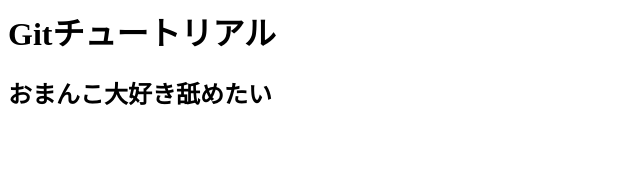
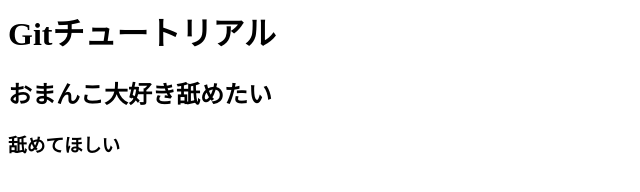
Before and after one commit to kaito1106/git_tutorial_bak, a plain HTML site: page index.html in a window 1280 px wide. Shown: the whole page, without its empty margins (0-640 px from the left). Drawn offline with Linux system fonts and the light colour scheme.

Commit message:
second commit

```diff
--- a/index.html
+++ b/index.html
@@ -1,2 +1,3 @@
 <h1>Gitチュートリアル</h1>
 <h2>おまんこ大好き舐めたい</h2>
+<h3>舐めてほしい</h3>
```
